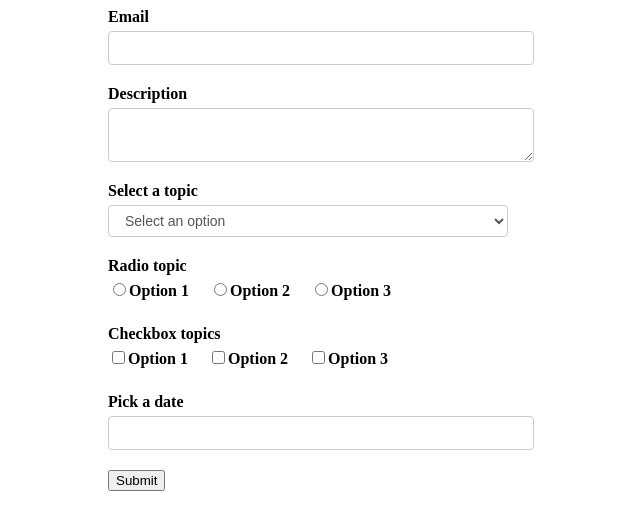
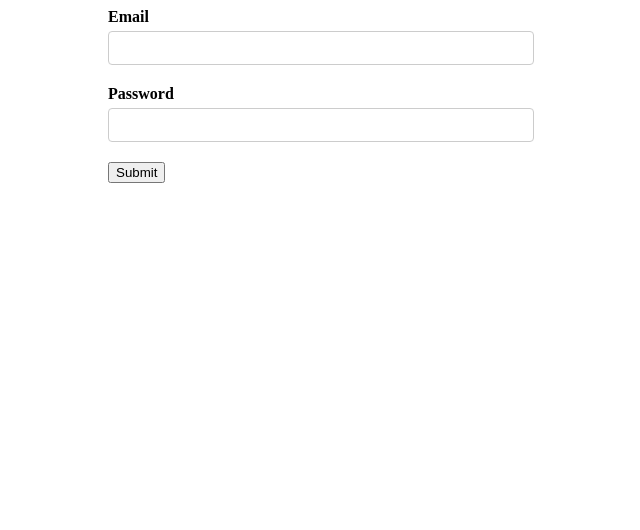
Before and after one commit to mgzawlinnaing/Reusable-formik-components, a React (Vite) app: page / in a window 1280 px wide. Shown: the top 530 px of the page, without its empty margins (319-959 px from the left). Built offline with nearby package versions, Linux system fonts and the light colour scheme.

Commit message:
feat: login-form

```diff
--- a/src/App.jsx
+++ b/src/App.jsx
@@ -1,9 +1,9 @@
-import FormikContainer from "./components/FormikContainer";
+import LoginForm from "./components/login-form/LoginForm.jsx";
 
 function App() {
   return (
     <main className="App">
-      <FormikContainer />
+      <LoginForm />
     </main>
   );
 }
--- /dev/null
+++ b/src/components/login-form/LoginForm.jsx
@@ -0,0 +1,48 @@
+import * as Yup from "yup";
+import { Form, Formik } from "formik";
+import FormikControl from "../FormikControl.jsx";
+const LoginForm = () => {
+  const initialValues = {
+    email: "",
+    password: "",
+  };
+
+  const validationSchema = Yup.object({
+    email: Yup.string().email("Invalid email format!").required("Required!"),
+    password: Yup.string().required("Required!"),
+  });
+
+  const onSubmit = (values) => {
+    console.log("Form data", values);
+  };
+  return (
+    <Formik
+      initialValues={initialValues}
+      validationSchema={validationSchema}
+      onSubmit={onSubmit}
+    >
+      {(formik) => (
+        <Form>
+          <FormikControl
+            control="input"
+            type="email"
+            label="Email"
+            name="email"
+          />
+          <FormikControl
+            control="input"
+            type="password"
+            label="Password"
+            name="password"
+          />
+
+          <button type="submit" disabled={!formik.isValid}>
+            Submit
+          </button>
+        </Form>
+      )}
+    </Formik>
+  );
+};
+
+export default LoginForm;
```
